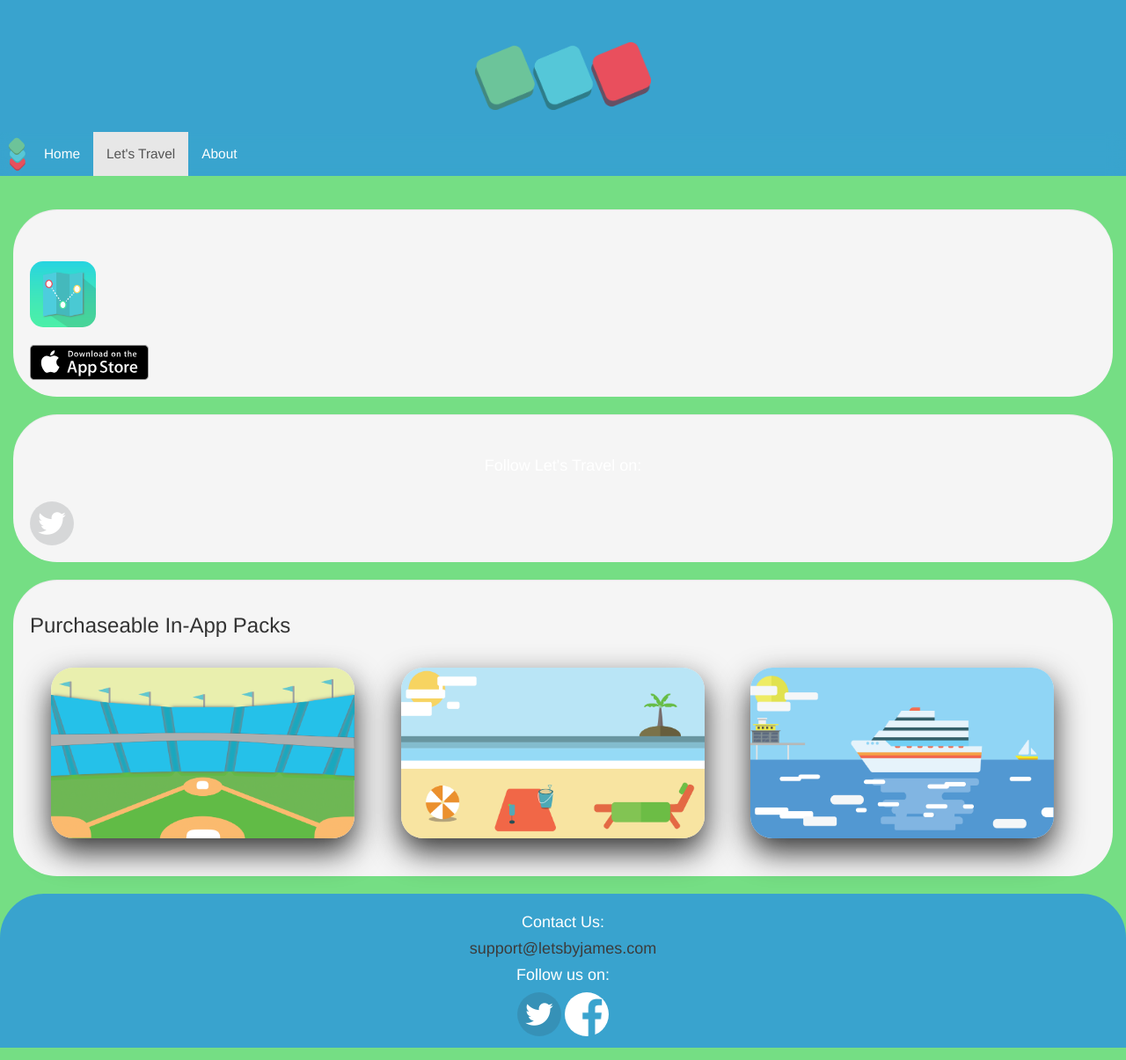
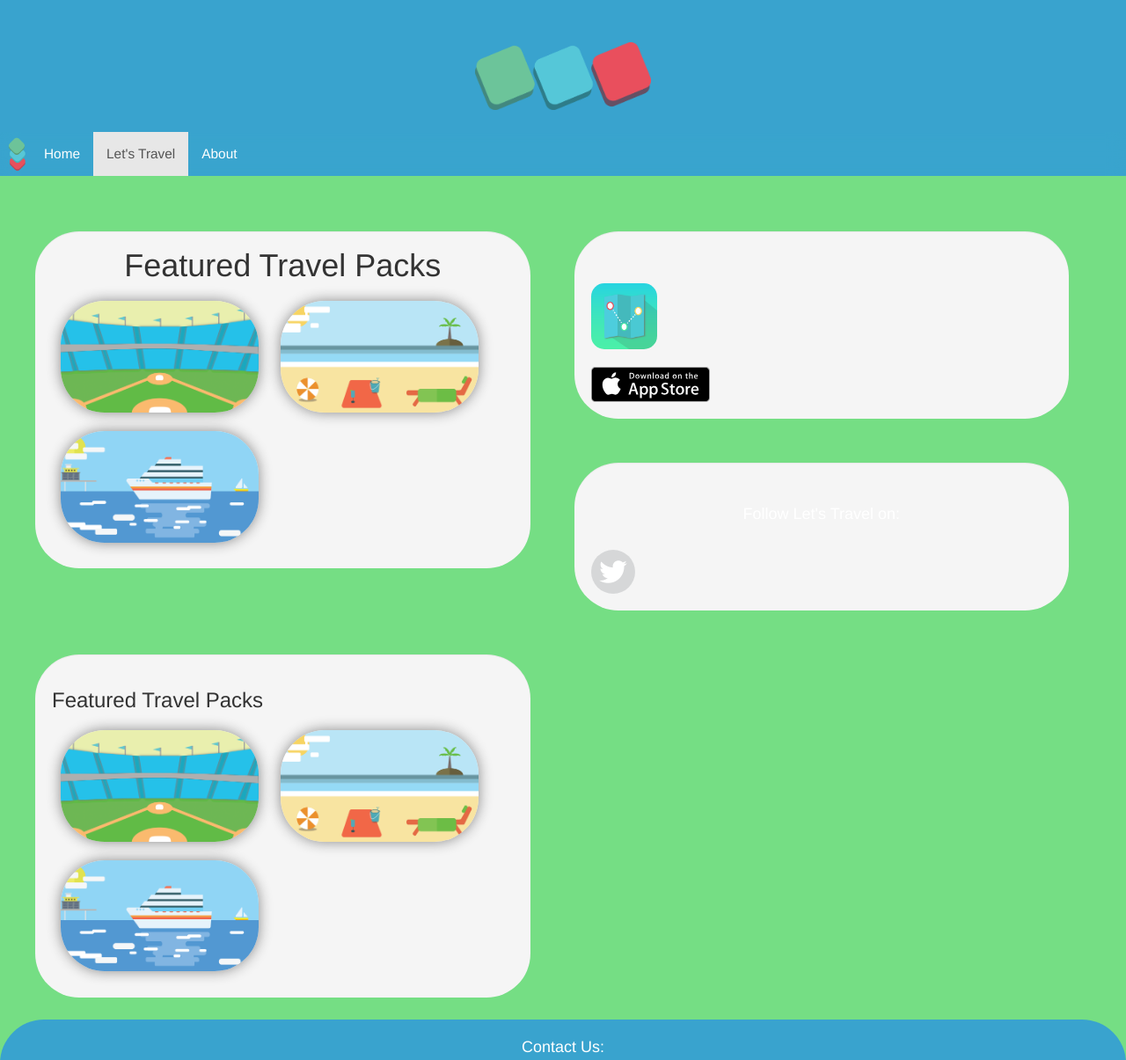
Before and after one commit to jbmoss84/cs318_website, a plain HTML site: page public/letstravel.html in a window 1280 px wide. Shown: the top 1205 px of the page at 88% size. Drawn offline with nearby package versions, Linux system fonts and the light colour scheme.

Commit message:
Re-formatted lets travel page

```diff
--- a/public/letsbyjames.css
+++ b/public/letsbyjames.css
@@ -153,12 +153,15 @@
 .letsTravelWell {
 	border-radius: 50px;
 	border: none;
+	float: left;
+	margin: 2%;
+	width: 45%;
 }
 
 .letsTravelWell h1 {
 	text-align: center;
 	font-weight: normal;
-	color: white;
+	margin-top: 0;
 }
 
 .letsTravelWell h4 {
@@ -172,10 +175,14 @@
 }
 
 .pack {
-	width: 345px;
-	border-radius: 25px;
-	box-shadow: 0px 15px 35px #333333;
+	width: 225px;
+	border-radius: 50px;
+	box-shadow: 0px 0px 15px #888888;
 	margin: 2%;
+}
+
+.pack:hover {
+	cursor:pointer;
 }
 
 #appIcon {
--- a/public/letstravel.html
+++ b/public/letstravel.html
@@ -44,6 +44,12 @@
   <!-- This holds the blog -->
 	<div class="container-fluid">
 		<div class="well letsTravelWell">
+			<h1>Featured Travel Packs</h1>
+			<img src="images/baseball.png" alt="Baseball Stadium" class="pack">
+			<img src="images/beach.png" alt="Beach" class="pack">
+			<img src="images/cruise.png" alt="Beach" class="pack">
+		</div>
+  	<div class="well letsTravelWell">
 			<br>
 			<br>
 			<img src="images/letsTravel-icon2.png" alt="Let's Travel App Icon" id="appIcon">
@@ -56,16 +62,13 @@
 			<h4>Follow Let's Travel on:</h4>
 			<br>
 			<a href="https://twitter.com/letstravel_app"><img src="images/twitterLogo.png" alt="Twitter Icon" width="50px" class="icons"></a>
-
 			<br>
-
 		</div>
 		<div class="well letsTravelWell">
-				<h3>Purchaseable In-App Packs</h3>
+			<h3>Featured Travel Packs</h3>
 			<img src="images/baseball.png" alt="Baseball Stadium" class="pack">
 			<img src="images/beach.png" alt="Beach" class="pack">
 			<img src="images/cruise.png" alt="Beach" class="pack">
-
 		</div>
 
 
```
Lines whose indentation alone changed are shown as unchanged.
